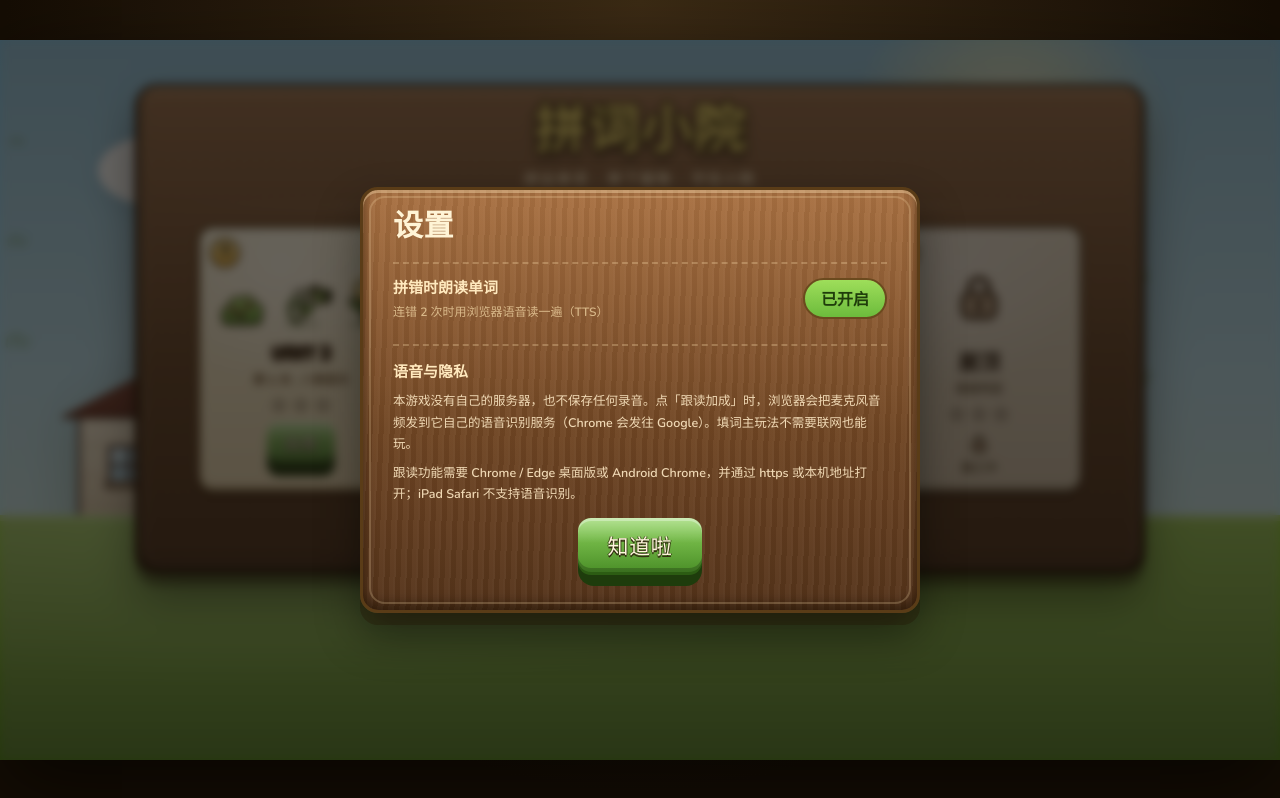
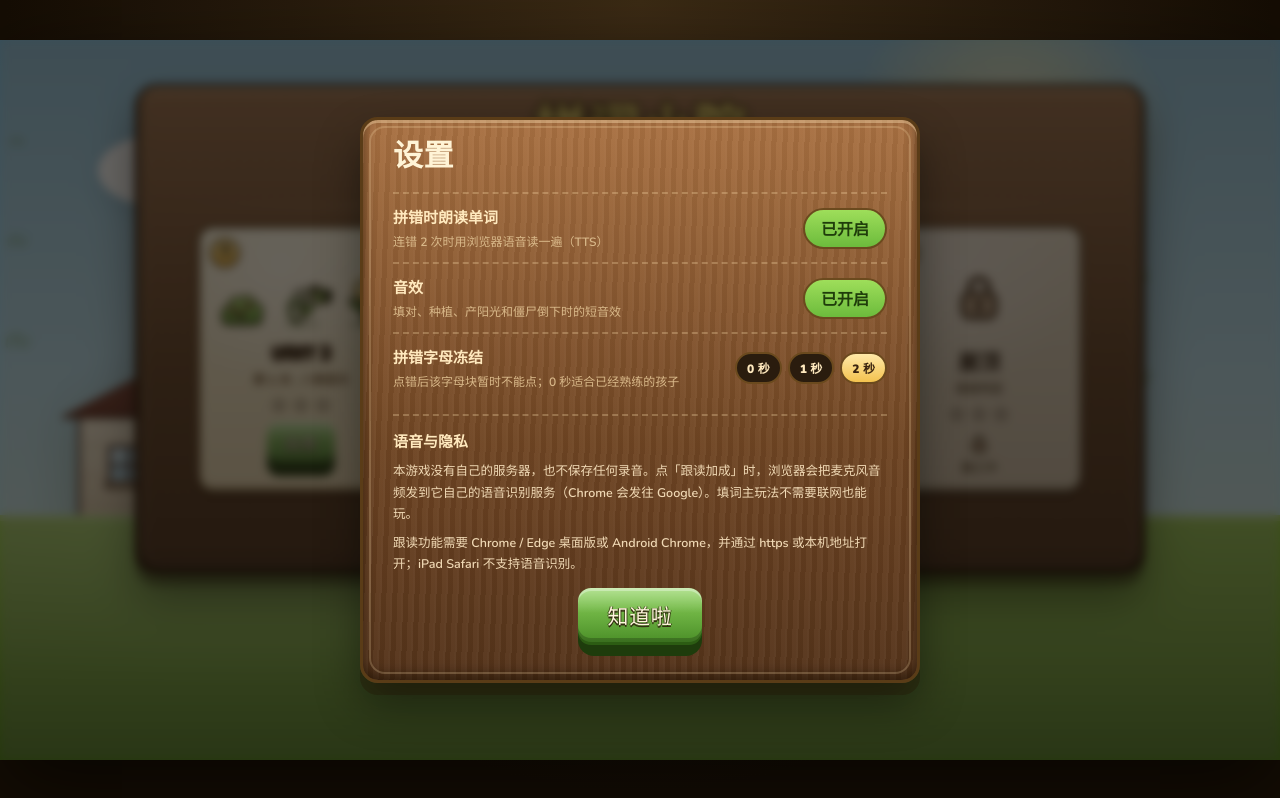
Before and after one commit to qq2361661028-alt/zwj-pvz-words, a React (Vite) app: page / in a window 1280 px wide. Both pictures are taken after a click on the button "设置". Built offline with nearby package versions, Linux system fonts and the light colour scheme.

Commit message:
feat: 设置页加入音效开关与冻结时长

```diff
--- a/src/ui/SettingsOverlay.tsx
+++ b/src/ui/SettingsOverlay.tsx
@@ -1,4 +1,5 @@
 import { useState } from 'react'
+import type { SaveData } from '../rules/stats'
 import { loadSave, persistSave } from '../platform/save'
 import { Button } from './Button'
 
@@ -7,14 +8,15 @@ type Props = { onClose: () => void }
 export function SettingsOverlay({ onClose }: Props) {
   const [save, setSave] = useState(() => loadSave())
 
-  const toggleSpeech = () => {
-    const next = {
-      ...save,
-      settings: { ...save.settings, speech_enabled: !save.settings.speech_enabled }
-    }
+  const patch = (value: Partial<SaveData['settings']>) => {
+    const next = { ...save, settings: { ...save.settings, ...value } }
     setSave(next)
     persistSave(next)
   }
+
+  const toggleSpeech = () => patch({ speech_enabled: !save.settings.speech_enabled })
+  const toggleSound = () => patch({ sound_enabled: !save.settings.sound_enabled })
+  const setPenalty = (ms: number) => patch({ penalty_disable_ms: ms })
 
   return (
     <div className="overlay" role="dialog" aria-modal="true" aria-label="设置">
@@ -36,6 +38,41 @@ export function SettingsOverlay({ onClose }: Props) {
           </button>
         </div>
 
+        <div className="settings__row">
+          <div>
+            <div className="settings__label">音效</div>
+            <div className="settings__sub">填对、种植、产阳光和僵尸倒下时的短音效</div>
+          </div>
+          <button
+            type="button"
+            className={`settings__toggle ${save.settings.sound_enabled ? 'is-on' : ''}`}
+            aria-pressed={save.settings.sound_enabled}
+            onClick={toggleSound}
+          >
+            {save.settings.sound_enabled ? '已开启' : '已关闭'}
+          </button>
+        </div>
+
+        <div className="settings__row">
+          <div>
+            <div className="settings__label">拼错字母冻结</div>
+            <div className="settings__sub">点错后该字母块暂时不能点；0 秒适合已经熟练的孩子</div>
+          </div>
+          <span className="settings__seg" role="group" aria-label="拼错字母冻结时长">
+            {[0, 1000, 2000].map((ms) => (
+              <button
+                key={ms}
+                type="button"
+                className={save.settings.penalty_disable_ms === ms ? 'is-on' : ''}
+                aria-pressed={save.settings.penalty_disable_ms === ms}
+                onClick={() => setPenalty(ms)}
+              >
+                {ms / 1000} 秒
+              </button>
+            ))}
+          </span>
+        </div>
+
         <div className="settings__privacy">
           <div className="settings__label">语音与隐私</div>
           <p>
--- a/src/ui/game.css
+++ b/src/ui/game.css
@@ -765,6 +765,26 @@
   background: linear-gradient(180deg, #9ede5a, #6cbb3c);
   color: #1f3d0b;
 }
+.settings__seg {
+  display: flex;
+  gap: 6px;
+}
+
+.settings__seg button {
+  border: 2px solid #6b4a1e;
+  border-radius: 999px;
+  background: #2a1c0e;
+  color: #ffe9be;
+  font-weight: 900;
+  font-size: 12px;
+  padding: 5px 10px;
+  cursor: pointer;
+}
+
+.settings__seg button.is-on {
+  background: linear-gradient(180deg, #ffe9a8, #f3c24f);
+  color: #3a2410;
+}
 .settings__privacy {
   margin-top: 12px;
   padding-top: 14px;
```
